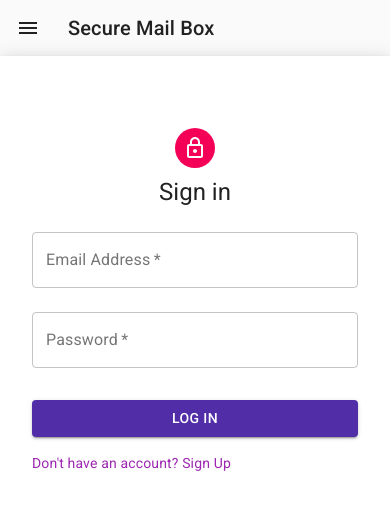
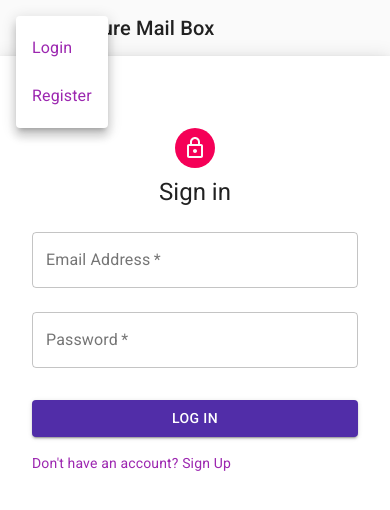
Before and after one commit to devfikdark/SecureMailbox, a React (Create React App) app in the folder client/: page / in a window 390 px wide. Both pictures are taken after a click on the button "menu". Shown: the top 510 px of the page. Built offline with nearby package versions, Linux system fonts and the light colour scheme; no server answers; what @feathersjs/client would draw is missing.

Commit message:
added menu bar in mobile mood

```diff
--- a/client/src/components/HeaderComponent.jsx
+++ b/client/src/components/HeaderComponent.jsx
@@ -1,5 +1,5 @@
 import React, { useState } from "react";
-import { AppBar, Toolbar, Typography, Button, Box, Hidden, IconButton } from "@material-ui/core";
+import { AppBar, Toolbar, Typography, Button, Box, Hidden, IconButton, Menu, MenuItem } from "@material-ui/core";
 import { makeStyles } from "@material-ui/core/styles";
 import MailIcon from "@material-ui/icons/Mail";
 import NotificationsIcon from "@material-ui/icons/Notifications";
@@ -32,6 +32,15 @@ function HeaderComponent() {
   const classes = useStyles();
   const history = useHistory();
   const [loading, setLoading] = useState(false);
+  const [anchorEl, setAnchorEl] = React.useState(null);
+
+  const handleClick = (event) => {
+    setAnchorEl(event.currentTarget);
+  };
+
+  const handleClose = () => {
+    setAnchorEl(null);
+  };
 
   const logout = () => {
     setLoading(true);
@@ -53,9 +62,56 @@ function HeaderComponent() {
       <AppBar position="static" color="transparent">
         <Toolbar>
           <Hidden lgUp>
-            <IconButton edge="start" className={classes.menuButton} color="inherit" aria-label="menu">
+            <IconButton aria-controls="simple-menu" aria-haspopup="true" edge="start" className={classes.menuButton} onClick={handleClick} color="inherit" aria-label="menu">
               <MenuIcon />
             </IconButton>
+
+            <Menu id="simple-menu" anchorEl={anchorEl} keepMounted open={Boolean(anchorEl)} onClose={handleClose}>
+              {localStorage.getItem("token") && localStorage.getItem("role") === "user" ? (
+                <>
+                  <Link to="/mails">
+                    <MenuItem onClick={handleClose}>Mail</MenuItem>
+                  </Link>
+                  <Link to="/secure-file">
+                    <MenuItem onClick={handleClose}>Encryption / Decryption</MenuItem>
+                  </Link>
+                  <Link to="/live-chat">
+                    <MenuItem onClick={handleClose}>Live Chat</MenuItem>
+                  </Link>
+                  <Link to="/notification-list">
+                    <MenuItem onClick={handleClose}>Notification List</MenuItem>
+                  </Link>
+
+                  <MenuItem onClick={logout} className={classes.buttonStyle}>
+                    Logout
+                  </MenuItem>
+                </>
+              ) : localStorage.getItem("token") && localStorage.getItem("role") === "admin" ? (
+                <>
+                  <Link to="/user-list">
+                    <MenuItem onClick={handleClose}>Registered Users</MenuItem>
+                  </Link>
+                  <Link to="/create-notification">
+                    <MenuItem onClick={handleClose}>Create Notification</MenuItem>
+                  </Link>
+                  <Link to="/notification-list">
+                    <MenuItem onClick={handleClose}>Notification List</MenuItem>
+                  </Link>
+                  <MenuItem onClick={logout} className={classes.buttonStyle}>
+                    Logout
+                  </MenuItem>
+                </>
+              ) : (
+                <>
+                  <Link to="/login">
+                    <MenuItem onClick={handleClose}>Login</MenuItem>
+                  </Link>
+                  <Link to="/register">
+                    <MenuItem onClick={handleClose}>Register</MenuItem>
+                  </Link>
+                </>
+              )}
+            </Menu>
           </Hidden>
 
           <Typography variant="h6" className={classes.title}>
```
